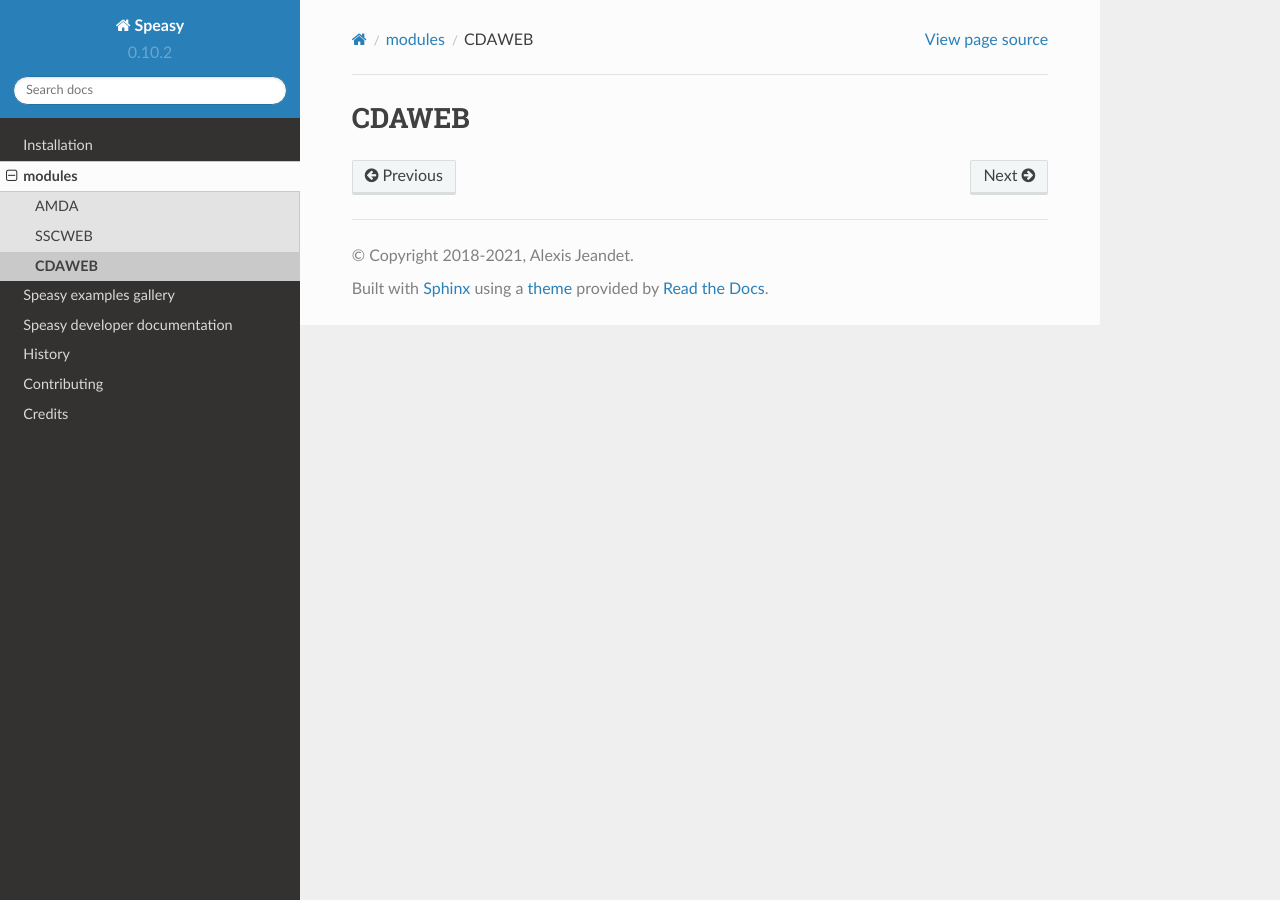
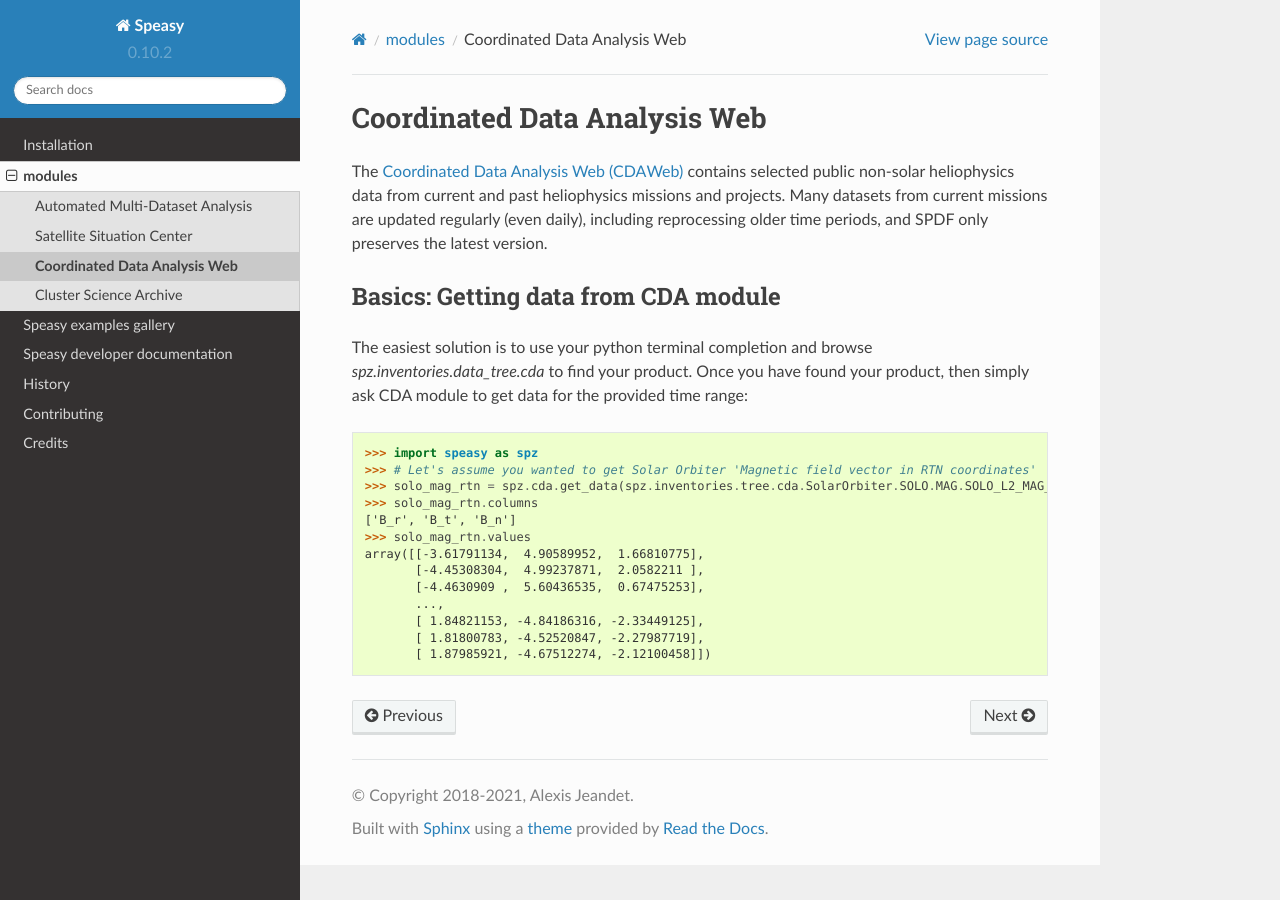
Before and after one commit to SciQLop/speasy, a Sphinx documentation site: the page built from docs/user/cdaweb/cdaweb.rst, in a window 1280 px wide. Built offline with Sphinx 7.4.7 and the Read the Docs theme 2.0.0, drawn with Linux system fonts in a browser that asks for light colours.

Commit message:
Documentation WIP
Signed-off-by: Alexis Jeandet <alexis.jeandet@member.fsf.org>

```diff
--- a/docs/index.rst
+++ b/docs/index.rst
@@ -104,6 +104,11 @@ Features
 - Local cache to avoid repeating twice the same request
 - Can take advantage of SciQLop dedicated poxy as a community backed ultra fast cache
 - Full support of `AMDA <http://amda.irap.omp.eu/>`_ API.
+- Can retrieve timeseries from:
+ - AMDA
+ - CDAWeb
+ - CSA
+ - SSCWeb
 
 Examples
 ========
--- a/docs/user/amda/amda.rst
+++ b/docs/user/amda/amda.rst
@@ -1,5 +1,5 @@
-AMDA
-====
+Automated Multi-Dataset Analysis
+================================
 
 .. toctree::
    :maxdepth: 1
--- a/docs/user/cdaweb/cdaweb.rst
+++ b/docs/user/cdaweb/cdaweb.rst
@@ -1,5 +1,30 @@
-CDAWEB
-======
+Coordinated Data Analysis Web
+=============================
 
 .. toctree::
    :maxdepth: 1
+
+The `Coordinated Data Analysis Web (CDAWeb) <https://cdaweb.gsfc.nasa.gov/>`_ contains selected public non-solar heliophysics
+data from current and past heliophysics missions and projects. Many datasets from current missions are updated regularly
+(even daily), including reprocessing older time periods, and SPDF only preserves the latest version.
+
+Basics: Getting data from CDA module
+------------------------------------
+
+The easiest solution is to use your python terminal completion and browse `spz.inventories.data_tree.cda` to find
+your product.
+Once you have found your product, then simply ask CDA module to get data for the provided time range:
+
+    >>> import speasy as spz
+    >>> # Let's assume you wanted to get Solar Orbiter 'Magnetic field vector in RTN coordinates'
+    >>> solo_mag_rtn = spz.cda.get_data(spz.inventories.tree.cda.SolarOrbiter.SOLO.MAG.SOLO_L2_MAG_RTN_NORMAL_1_MINUTE.B_RTN, "2021-01-01", "2021-01-02")
+    >>> solo_mag_rtn.columns
+    ['B_r', 'B_t', 'B_n']
+    >>> solo_mag_rtn.values
+    array([[-3.61791134,  4.90589952,  1.66810775],
+           [-4.45308304,  4.99237871,  2.0582211 ],
+           [-4.4630909 ,  5.60436535,  0.67475253],
+           ...,
+           [ 1.84821153, -4.84186316, -2.33449125],
+           [ 1.81800783, -4.52520847, -2.27987719],
+           [ 1.87985921, -4.67512274, -2.12100458]])
--- a/docs/user/csa/csa.rst
+++ b/docs/user/csa/csa.rst
@@ -4,9 +4,9 @@ Cluster Science Archive
 .. toctree::
    :maxdepth: 1
 
-`Cluster Science Archive (CSA) <https://csa.esac.esa.int/csa-web/>`_ The Cluster Science Archive provides access to all
-science and support data of the on-going Cluster (2000- ) and Double Star (2004-2008) missions. It's integration into
-speasy makes easy to get any public data from the **CSA** handling both webservice **API** and **ISTP** **CDF** files read.
+The `Cluster Science Archive (CSA) <https://csa.esac.esa.int/csa-web/>`_ provides access to all science and support data
+of the on-going Cluster (2000- ) and Double Star (2004-2008) missions. It's integration into speasy makes easy to get any
+public data from the **CSA** handling both webservice **API** and **ISTP** **CDF** files read.
 
 Basics: Getting data from CSA module
 ------------------------------------
--- a/docs/user/sscweb/sscweb.rst
+++ b/docs/user/sscweb/sscweb.rst
@@ -1,5 +1,5 @@
-SSCWEB
-======
+Satellite Situation Center
+==========================
 
 .. toctree::
    :maxdepth: 1
```
Also changed, not shown: docs/user/modules.rst (+5 -4 lines).
